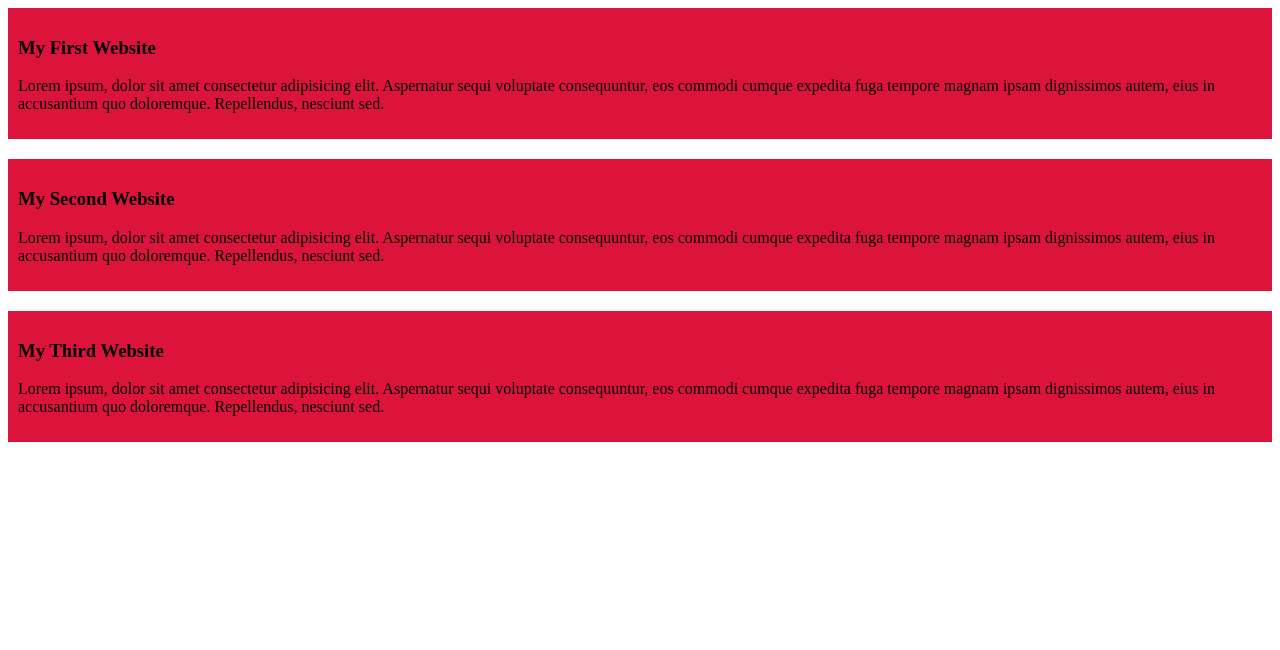
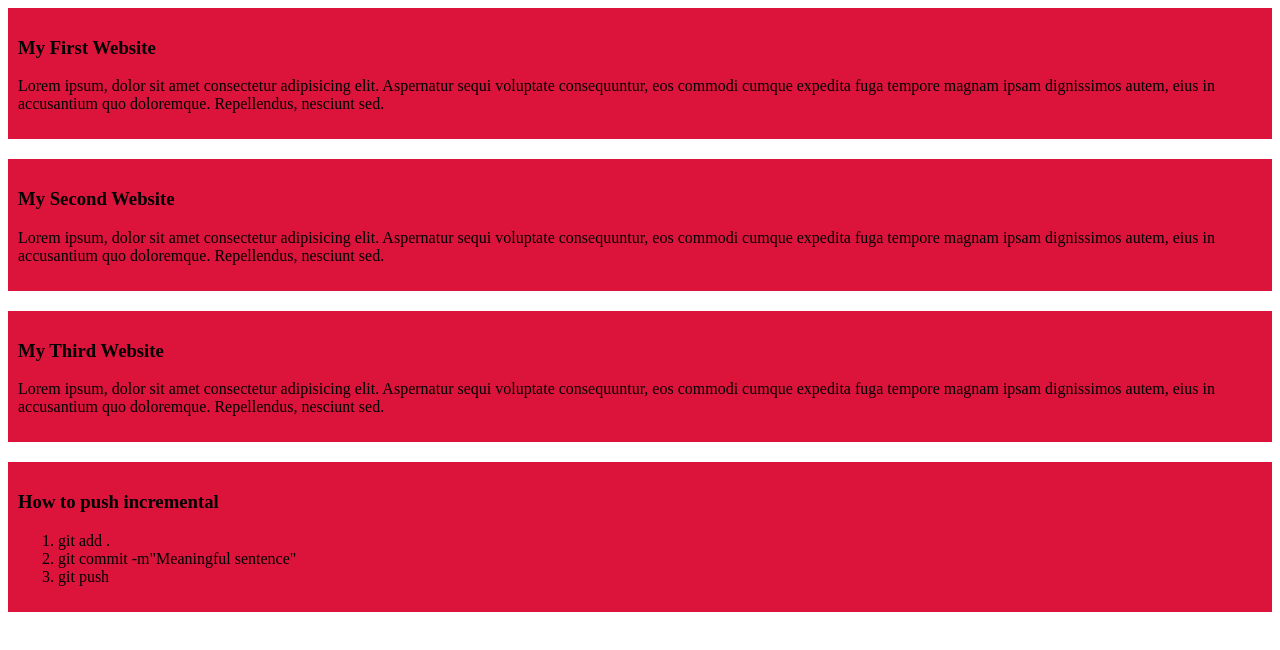
Before and after one commit to ShifaulHasan/my-first-github-repo, a plain HTML site: page index.html in a window 1280 px wide. Drawn offline with Linux system fonts and the light colour scheme.

Commit message:
My another commit

```diff
--- a/index.html
+++ b/index.html
@@ -26,5 +26,12 @@
         cumque expedita fuga tempore magnam
          ipsam dignissimos autem, eius in accusantium quo doloremque. Repellendus, nesciunt sed.</p>
         </div>
-</body>
+        <div>
+            <h3>How to push incremental</h3>
+            <ol>
+                <li>git add .</li>
+                <li>git commit -m"Meaningful sentence"</li>
+                <li>git push</li>
+            </ol>
+        </div>
 </html>
```
